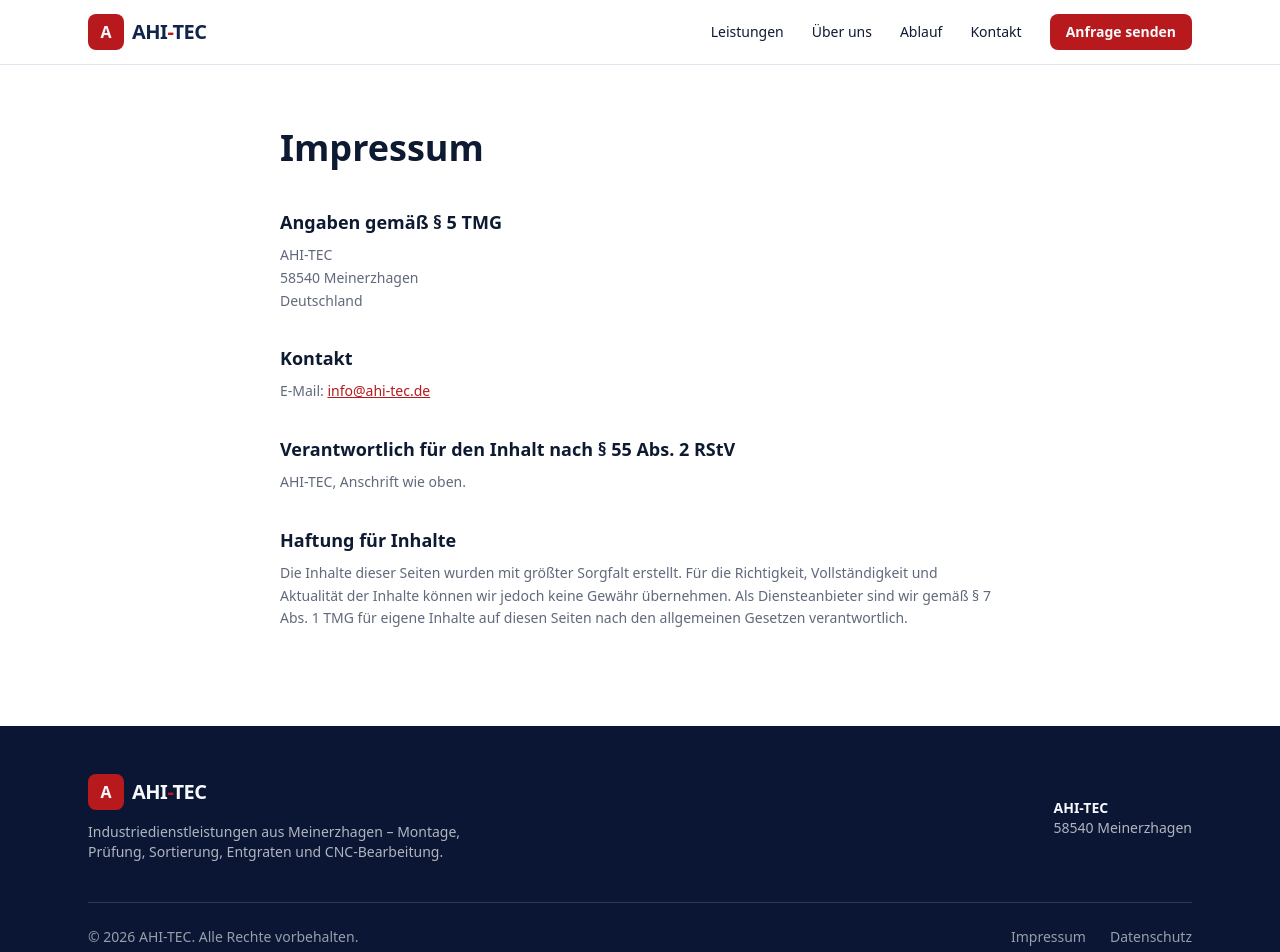
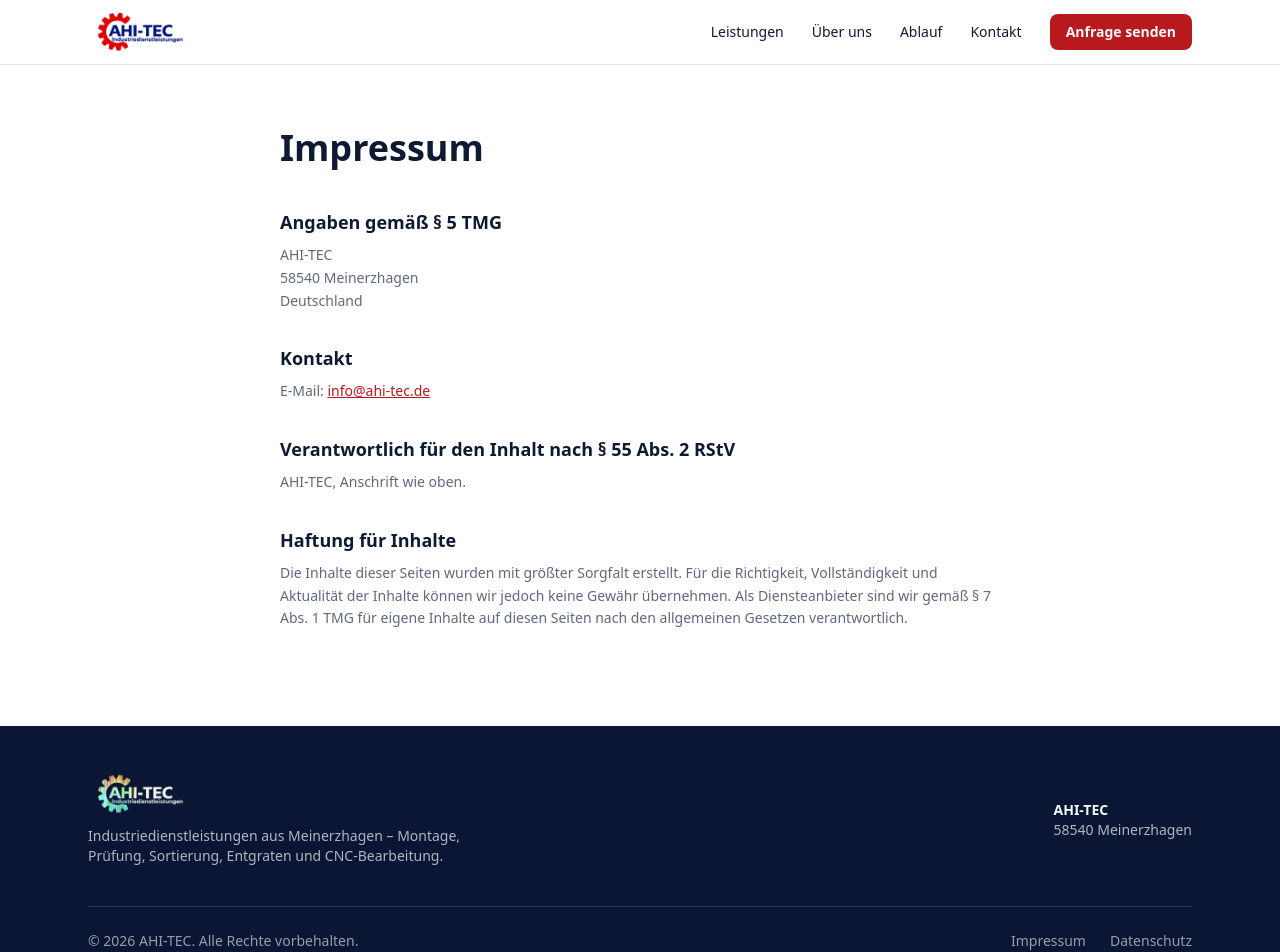
Before and after one commit to Sivellexfc/ahi-tec-precision-services, a Next.js app: page /impressum in a window 1280 px wide. Shown: the top 952 px of the page. Built offline with nearby package versions, Linux system fonts and the light colour scheme.

Commit message:
feat: use official AHI-TEC logo in header, footer, metadata and schema

```diff
--- a/src/app/layout.tsx
+++ b/src/app/layout.tsx
@@ -91,6 +91,7 @@ export const metadata: Metadata = {
   },
   icons: {
     icon: "/favicon.ico",
+    apple: "/images/logo.png",
   },
 };
 
@@ -101,7 +102,7 @@ const jsonLd = {
   description:
     "Industriedienstleistungen aus Meinerzhagen – Montage, Prüfung, Sortierung, Entgraten und CNC-Bearbeitung von Metall-, Kunststoff- und Elektroteilen.",
   url: siteUrl,
-  logo: `${siteUrl}/favicon.ico`,
+  logo: `${siteUrl}/images/logo.png`,
   image: `${siteUrl}/images/hero-parts.jpg`,
   email: "info@ahi-tec.de",
   address: {
--- a/src/components/site/Header.tsx
+++ b/src/components/site/Header.tsx
@@ -1,5 +1,6 @@
 "use client";
 
+import Image from "next/image";
 import Link from "next/link";
 import { useEffect, useState } from "react";
 
@@ -12,15 +13,19 @@ const NAV = [
 
 export function Logo({ dark = false }: { dark?: boolean }) {
   return (
-    <Link href="/" className="flex items-center gap-2" aria-label="AHI-TEC Startseite">
-      <span className="flex h-9 w-9 items-center justify-center rounded-md bg-signal font-black text-accent-foreground">
-        A
-      </span>
-      <span
-        className={`text-xl font-black tracking-tight ${dark ? "text-primary-foreground" : "text-primary"}`}
-      >
-        AHI<span className="text-signal">-</span>TEC
-      </span>
+    <Link
+      href="/"
+      className="flex items-center gap-2 group transition-opacity hover:opacity-95"
+      aria-label="AHI-TEC Startseite"
+    >
+      <Image
+        src={dark ? "/images/logo-white.png" : "/images/logo.png"}
+        alt="AHI-TEC Industriedienstleistungen"
+        width={200}
+        height={69}
+        priority
+        className="h-10 w-auto object-contain"
+      />
     </Link>
   );
 }
@@ -35,16 +40,46 @@ export function Header({ solid = false }: { solid?: boolean }) {
     return () => window.removeEventListener("scroll", onScroll);
   }, []);
 
+  const isDark = !scrolled && !solid;
+
   return (
     <header
-      className={`fixed inset-x-0 top-0 z-50 transition-colors ${
+      className={`fixed inset-x-0 top-0 z-50 transition-colors duration-200 ${
         scrolled || solid
           ? "border-b border-border bg-background/95 backdrop-blur"
           : "bg-transparent"
       }`}
     >
       <div className="mx-auto flex h-16 max-w-6xl items-center justify-between px-4 sm:px-6">
-        <Logo dark={!scrolled && !solid} />
+        <div className="relative h-10 w-[150px] sm:w-[170px] flex items-center">
+          <Link
+            href="/"
+            aria-label="AHI-TEC Startseite"
+            className="flex items-center h-full w-full"
+          >
+            <Image
+              src="/images/logo-white.png"
+              alt="AHI-TEC Industriedienstleistungen"
+              width={200}
+              height={69}
+              priority
+              className={`absolute inset-0 h-10 w-auto object-contain transition-opacity duration-200 ${
+                isDark ? "opacity-100" : "opacity-0 pointer-events-none"
+              }`}
+            />
+            <Image
+              src="/images/logo.png"
+              alt="AHI-TEC Industriedienstleistungen"
+              width={200}
+              height={69}
+              priority
+              className={`absolute inset-0 h-10 w-auto object-contain transition-opacity duration-200 ${
+                isDark ? "opacity-0 pointer-events-none" : "opacity-100"
+              }`}
+            />
+          </Link>
+        </div>
+
         <nav className="hidden items-center gap-7 md:flex" aria-label="Hauptnavigation">
           {NAV.map((item) => (
             <Link
```
Also changed, not shown: public/images/logo-white.png (added), public/images/logo.png (added).
